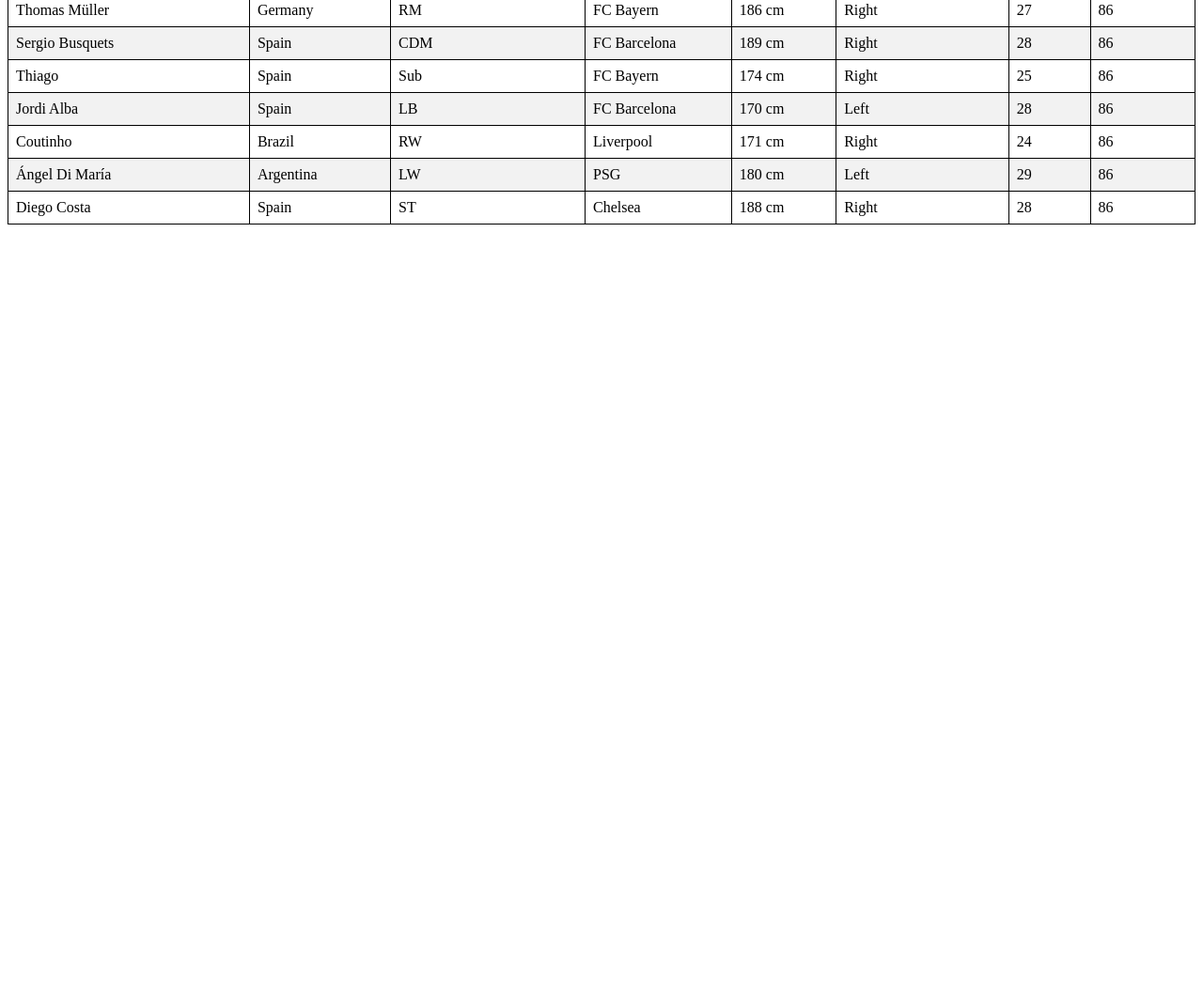
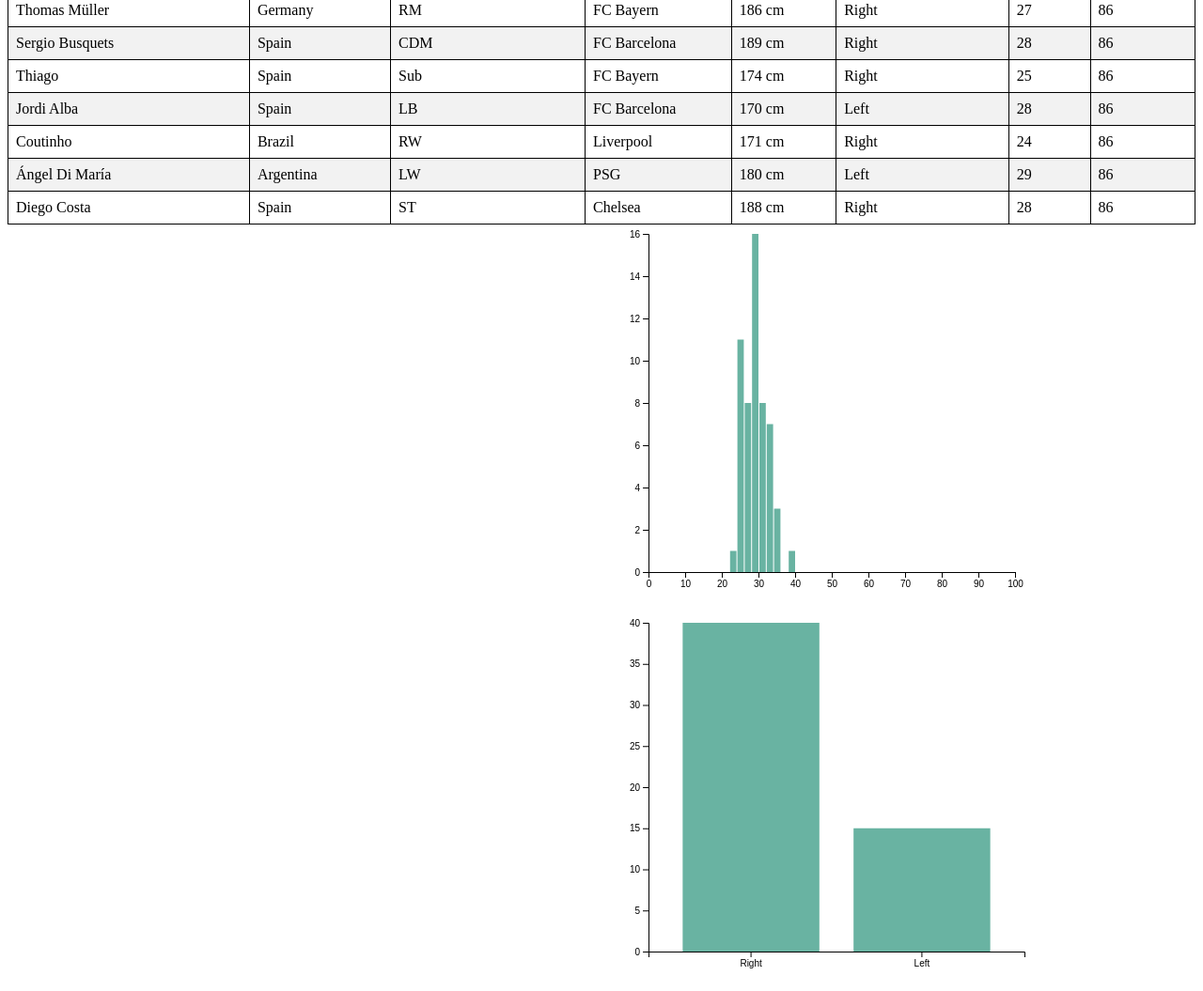
Before and after one commit to Thisoneiscool/WebDev_CodingChanllenging, a Flask app: page / in a window 1280 px wide. Shown: the part 1752-2807 px from the top of the page at 94% size. Before the commit the page ends 1991 px from the top, so only its background shows below. Run offline with Flask 3, Linux system fonts and the light colour scheme.

Commit message:
add visualizations

```diff
--- a/frontend/static/script.js
+++ b/frontend/static/script.js
@@ -27,6 +27,8 @@ d3.json('/players/').then((fetchedData) => {
   allAttributes = Object.keys(data[0]);
   createTable(usedAttributes);
   updateDropdown();
+  createAgeHistogram(data);
+  createFootBarChart(data);
 });
 
 function createTable(columns) {
@@ -129,3 +131,111 @@ function updateTableWithNewColumn(newAttribute) {
     .append('td')
     .text((d) => d[newAttribute] || '');
 }
+
+function createAgeHistogram(data) {
+  // Define dimensions and margins
+  const margin = { top: 10, right: 30, bottom: 30, left: 40 };
+  const width = 460 - margin.left - margin.right;
+  const height = 400 - margin.top - margin.bottom;
+
+  // Append SVG object to the ageHistogram div
+  const svg = d3
+    .select('#ageHistogram')
+    .append('svg')
+    .attr('width', width + margin.left + margin.right)
+    .attr('height', height + margin.top + margin.bottom)
+    .append('g')
+    .attr('transform', `translate(${margin.left},${margin.top})`);
+
+  // X axis: scale and draw
+  const x = d3
+    .scaleLinear()
+    .domain([0, 100]) // Assuming age range 0-100
+    .range([0, width]);
+  svg
+    .append('g')
+    .attr('transform', `translate(0,${height})`)
+    .call(d3.axisBottom(x));
+
+  // Set the parameters for the histogram
+  const histogram = d3
+    .histogram()
+    .value((d) => d.Age)
+    .domain(x.domain())
+    .thresholds(x.ticks(70)); // Number of bins
+
+  // Apply this function to data to get the bins
+  const bins = histogram(data);
+
+  // Y axis: scale and draw
+  const y = d3.scaleLinear().range([height, 0]);
+  y.domain([0, d3.max(bins, (d) => d.length)]);
+  svg.append('g').call(d3.axisLeft(y));
+
+  // Append the bar rectangles to the svg element
+  svg
+    .selectAll('rect')
+    .data(bins)
+    .enter()
+    .append('rect')
+    .attr('x', (d) => x(d.x0) + 1)
+    .attr('width', (d) => x(d.x1) - x(d.x0) - 1)
+    .attr('y', (d) => y(d.length))
+    .attr('height', (d) => height - y(d.length))
+    .style('fill', '#69b3a2');
+}
+
+function createFootBarChart(data) {
+  // Aggregate data by 'Preferred Foot'
+  const footData = d3
+    .rollups(
+      data,
+      (v) => v.length,
+      (d) => d.Preffered_Foot
+    )
+    .map(([key, value]) => ({ foot: key, count: value }));
+
+  // Define dimensions and margins
+  const margin = { top: 20, right: 20, bottom: 30, left: 40 };
+  const width = 460 - margin.left - margin.right;
+  const height = 400 - margin.top - margin.bottom;
+
+  // Append SVG object to the footBarChart div
+  const svg = d3
+    .select('#footBarChart')
+    .append('svg')
+    .attr('width', width + margin.left + margin.right)
+    .attr('height', height + margin.top + margin.bottom)
+    .append('g')
+    .attr('transform', `translate(${margin.left},${margin.top})`);
+
+  // X axis
+  const x = d3
+    .scaleBand()
+    .range([0, width])
+    .domain(footData.map((d) => d.foot))
+    .padding(0.2);
+  svg
+    .append('g')
+    .attr('transform', `translate(0,${height})`)
+    .call(d3.axisBottom(x));
+
+  // Y axis
+  const y = d3
+    .scaleLinear()
+    .domain([0, d3.max(footData, (d) => d.count)])
+    .range([height, 0]);
+  svg.append('g').call(d3.axisLeft(y));
+
+  // Bars
+  svg
+    .selectAll('mybar')
+    .data(footData)
+    .enter()
+    .append('rect')
+    .attr('x', (d) => x(d.foot))
+    .attr('y', (d) => y(d.count))
+    .attr('width', x.bandwidth())
+    .attr('height', (d) => height - y(d.count))
+    .attr('fill', '#69b3a2');
+}
--- a/frontend/static/style.css
+++ b/frontend/static/style.css
@@ -17,3 +17,16 @@ th {
 tr:nth-child(even) {
   background-color: #f2f2f2;
 }
+
+#content {
+  display: flex;
+}
+
+#table-container {
+  flex: 1;
+}
+
+#visualizations {
+  flex: 1;
+  padding-left: 20px;
+}
--- a/frontend/templates/index.html
+++ b/frontend/templates/index.html
@@ -10,5 +10,13 @@
 
     <script src="https://d3js.org/d3.v6.min.js"></script>
     <script src="static/script.js"></script>
+
+    <div id="content">
+      <div id="table-container"></div>
+      <div id="visualizations">
+        <div id="ageHistogram"></div>
+        <div id="footBarChart"></div>
+      </div>
+    </div>
   </body>
 </html>
```
